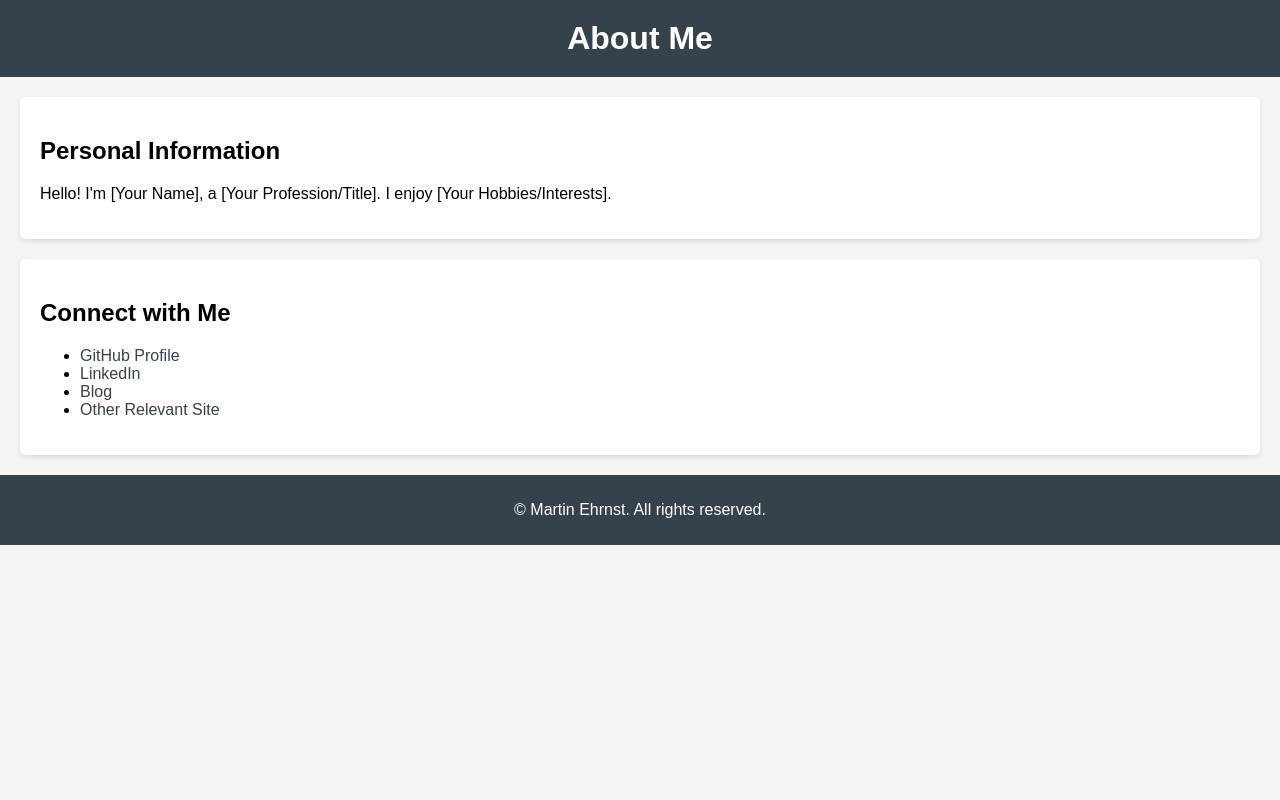
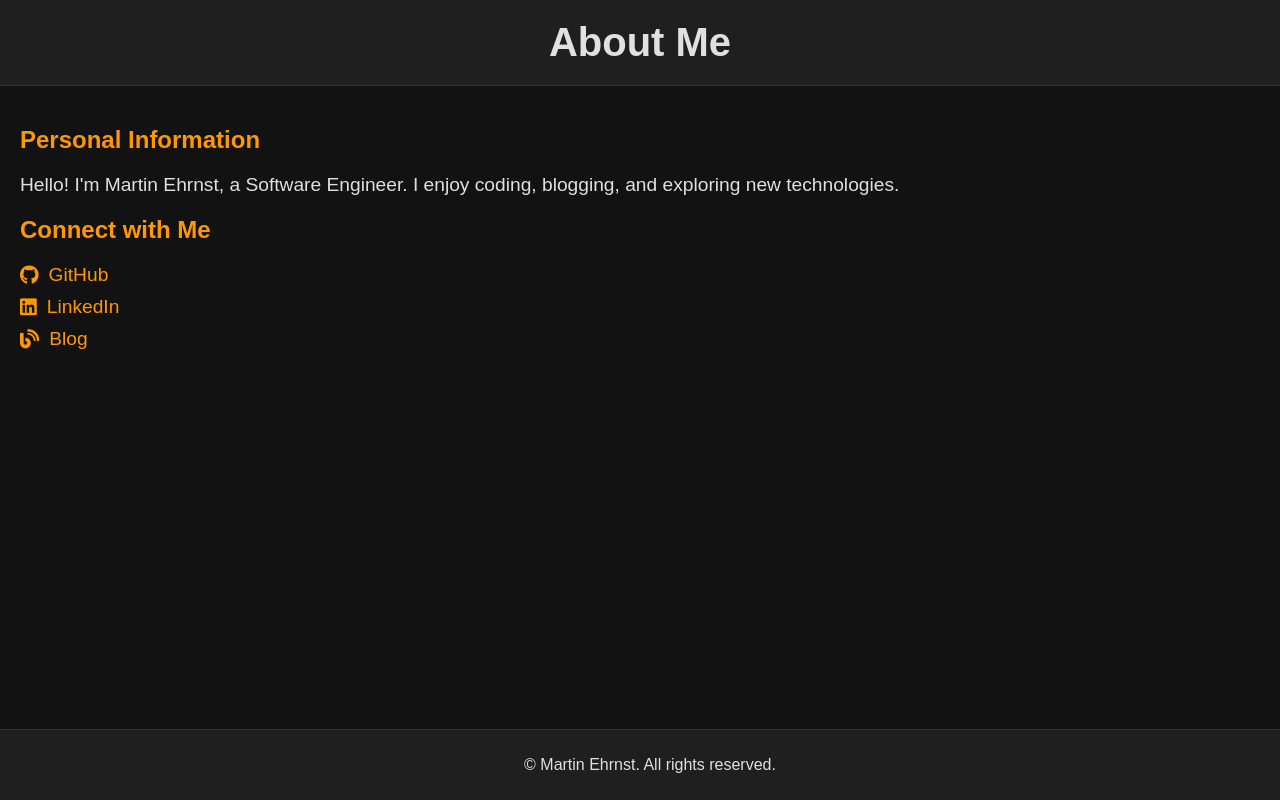
Before and after one commit to ehrnst/aboutme, a plain HTML site: page index.html in a window 1280 px wide. Drawn offline with Linux system fonts and the light colour scheme.

Commit message:
copilot: add more style

```diff
--- a/css/styles.css
+++ b/css/styles.css
@@ -1,44 +1,66 @@
 body {
+    background-color: #121212;
+    color: #e0e0e0;
     font-family: Arial, sans-serif;
     margin: 0;
     padding: 0;
-    background-color: #f4f4f4;
 }
 
 header {
-    background: #35424a;
-    color: #ffffff;
-    padding: 20px 0;
+    background-color: #1f1f1f;
+    padding: 20px;
     text-align: center;
+    border-bottom: 1px solid #333;
 }
 
 h1 {
     margin: 0;
+    font-size: 2.5em;
 }
 
-section {
+main {
     padding: 20px;
-    margin: 20px;
-    background: #ffffff;
-    border-radius: 5px;
-    box-shadow: 0 2px 5px rgba(0, 0, 0, 0.1);
 }
 
-a {
-    color: #35424a;
-    text-decoration: none;
+h2 {
+    color: #ff9800;
 }
 
-a:hover {
-    text-decoration: underline;
+#personal-info p {
+    font-size: 1.2em;
+}
+
+#links ul {
+    list-style: none;
+    padding: 0;
+}
+
+#links li {
+    margin: 10px 0;
+}
+
+#links a {
+    color: #ff9800;
+    text-decoration: none;
+    font-size: 1.2em;
+    display: flex;
+    align-items: center;
+}
+
+#links a i {
+    margin-right: 10px;
+}
+
+#links a:hover {
+    color: #ff5722;
 }
 
 footer {
+    background-color: #1f1f1f;
     text-align: center;
-    padding: 10px 0;
-    background: #35424a;
-    color: #ffffff;
-    position: relative;
+    padding: 10px;
+    border-top: 1px solid #333;
+    position: fixed;
+    width: 100%;
     bottom: 0;
-    width: 100%;
 }
--- a/index.html
+++ b/index.html
@@ -5,6 +5,7 @@
     <meta name="viewport" content="width=device-width, initial-scale=1.0">
     <title>About Martin Ehrnst</title>
     <link rel="stylesheet" href="css/styles.css">
+    <link rel="stylesheet" href="https://cdnjs.cloudflare.com/ajax/libs/font-awesome/6.0.0-beta3/css/all.min.css">
 </head>
 <body>
     <header>
@@ -13,15 +14,14 @@
     <main>
         <section id="personal-info">
             <h2>Personal Information</h2>
-            <p>Hello! I'm [Your Name], a [Your Profession/Title]. I enjoy [Your Hobbies/Interests].</p>
+            <p>Hello! I'm Martin Ehrnst, a Software Engineer. I enjoy coding, blogging, and exploring new technologies.</p>
         </section>
         <section id="links">
             <h2>Connect with Me</h2>
             <ul>
-                <li><a href="https://github.com/your-github-username" target="_blank">GitHub Profile</a></li>
-                <li><a href="https://www.linkedin.com/in/your-linkedin-username" target="_blank">LinkedIn</a></li>
-                <li><a href="https://your-blog-url.com" target="_blank">Blog</a></li>
-                <li><a href="https://other-relevant-site.com" target="_blank">Other Relevant Site</a></li>
+                <li><a href="https://github.com/ehrnst" target="_blank"><i class="fab fa-github"></i> GitHub</a></li>
+                <li><a href="https://www.linkedin.com/in/martinehrnst/" target="_blank"><i class="fab fa-linkedin"></i> LinkedIn</a></li>
+                <li><a href="https://adatum.no" target="_blank"><i class="fas fa-blog"></i> Blog</a></li>
             </ul>
         </section>
     </main>
```
